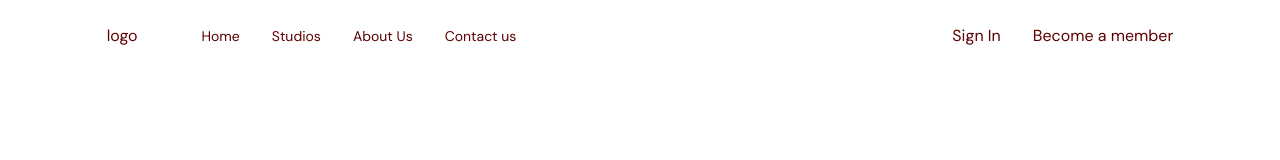
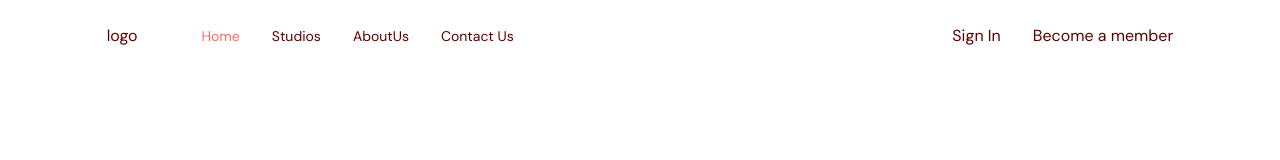
Before and after one commit to Danilka-Akarawita/museMate, a React (Vite) app in the folder museMate/: page / in a window 1280 px wide. Shown: the top 160 px of the page. Built offline with nearby package versions, Linux system fonts and the light colour scheme.

Commit message:
nav bar links added

```diff
--- a/museMate/package.json
+++ b/museMate/package.json
@@ -12,10 +12,12 @@
   "dependencies": {
     "framer-motion": "^10.16.4",
     "react": "^18.2.0",
+    "react-anchor-link-smooth-scroll": "^1.0.12",
     "react-dom": "^18.2.0"
   },
   "devDependencies": {
     "@types/react": "^18.2.15",
+    "@types/react-anchor-link-smooth-scroll": "^1.0.4",
     "@types/react-dom": "^18.2.7",
     "@typescript-eslint/eslint-plugin": "^6.0.0",
     "@typescript-eslint/parser": "^6.0.0",
--- a/museMate/src/App.tsx
+++ b/museMate/src/App.tsx
@@ -1,13 +1,15 @@
 
+import { useState } from 'react';
 import './App.css'
-import Navbar from './assets/components/navbar'
+import Navbar from './components/Navbar';
+
 
 function App() {
-
+  const [selectedPage, setSelectedPage] = useState<string>('home' );
 
   return (
     <>
-      <Navbar/>
+      <Navbar  selectedPage={selectedPage} setSelectedPage={setSelectedPage}/>
 
     </>
 
--- a/museMate/src/assets/components/Navbar.tsx
+++ /dev/null
@@ -1,32 +0,0 @@
-
-
-type Props = {}
-
-const Navbar = (props: Props) => {
-  const flexBetween = "flex items-center justify-between";
-  return (
-    <nav>
-      <div className={`${flexBetween} fixed top-0 z-30  w-full py-6`}>
-        <div className={`${flexBetween} mx-auto w-5/6`}>
-          <div className={`${flexBetween} w-full gap-16`}>
-            <p>logo</p>
-            <div className={`${flexBetween} w-full `}>
-              <div className={`${flexBetween}  gap-8 text-sm`}>
-                <p>Home</p>
-                <p>Studios</p>
-                <p>About Us</p>
-                <p>Contact us</p>
-              </div>
-              <div className={`${flexBetween} gap-8`}>
-                <p>Sign In</p>
-                <button> Become a member</button>
-              </div>
-            </div>
-          </div>
-        </div>
-      </div>
-    </nav>
-  )
-}
-
-export default Navbar
--- /dev/null
+++ b/museMate/src/components/Link.tsx
@@ -0,0 +1,26 @@
+
+import AnchorLink from "react-anchor-link-smooth-scroll";
+
+type Props = {
+  page: string;
+  selectedPage: string;
+  setSelectedPage: (value: string) => void;
+};
+
+const Link = ({ page, selectedPage, setSelectedPage }: Props) => {
+  const lowerCasePage = page.toLowerCase().replace(/ /g, "") as string;
+
+  return (
+    <AnchorLink
+      className={`${selectedPage === lowerCasePage ? "text-primary-500" : ""}
+        transition duration-500 hover:text-primary-300
+      `}
+      href={`#${lowerCasePage}`}
+      onClick={() => setSelectedPage(lowerCasePage)}
+    >
+      {page}
+    </AnchorLink>
+  );
+};
+
+export default Link;
--- /dev/null
+++ b/museMate/src/components/Navbar.tsx
@@ -0,0 +1,51 @@
+import Link from "./Link";
+
+
+type Props = {
+  selectedPage: string;
+  setSelectedPage: (value: string) => void;
+}
+
+const Navbar = ({selectedPage,setSelectedPage}: Props) => {
+  const flexBetween = "flex items-center justify-between";
+  return (
+    <nav>
+      <div className={`${flexBetween} fixed top-0 z-30  w-full py-6`}>
+        <div className={`${flexBetween} mx-auto w-5/6`}>
+          <div className={`${flexBetween} w-full gap-16`}>
+            <p>logo</p>
+            <div className={`${flexBetween} w-full `}>
+              <div className={`${flexBetween}  gap-8 text-sm`}>
+                <Link
+                page="Home"
+                selectedPage={selectedPage}
+                setSelectedPage={setSelectedPage}/>
+                 <Link
+                    page="Studios"
+                    selectedPage={selectedPage}
+                    setSelectedPage={setSelectedPage}
+                  />
+                  <Link
+                    page="AboutUs"
+                    selectedPage={selectedPage}
+                    setSelectedPage={setSelectedPage}
+                  />
+                  <Link
+                    page="Contact Us"
+                    selectedPage={selectedPage}
+                    setSelectedPage={setSelectedPage}
+                  />
+              </div>
+              <div className={`${flexBetween} gap-8`}>
+                <p>Sign In</p>
+                <button> Become a member</button>
+              </div>
+            </div>
+          </div>
+        </div>
+      </div>
+    </nav>
+  )
+}
+
+export default Navbar
```
Also changed, not shown: 1 other file (tests, documents, lock files or other folders).
